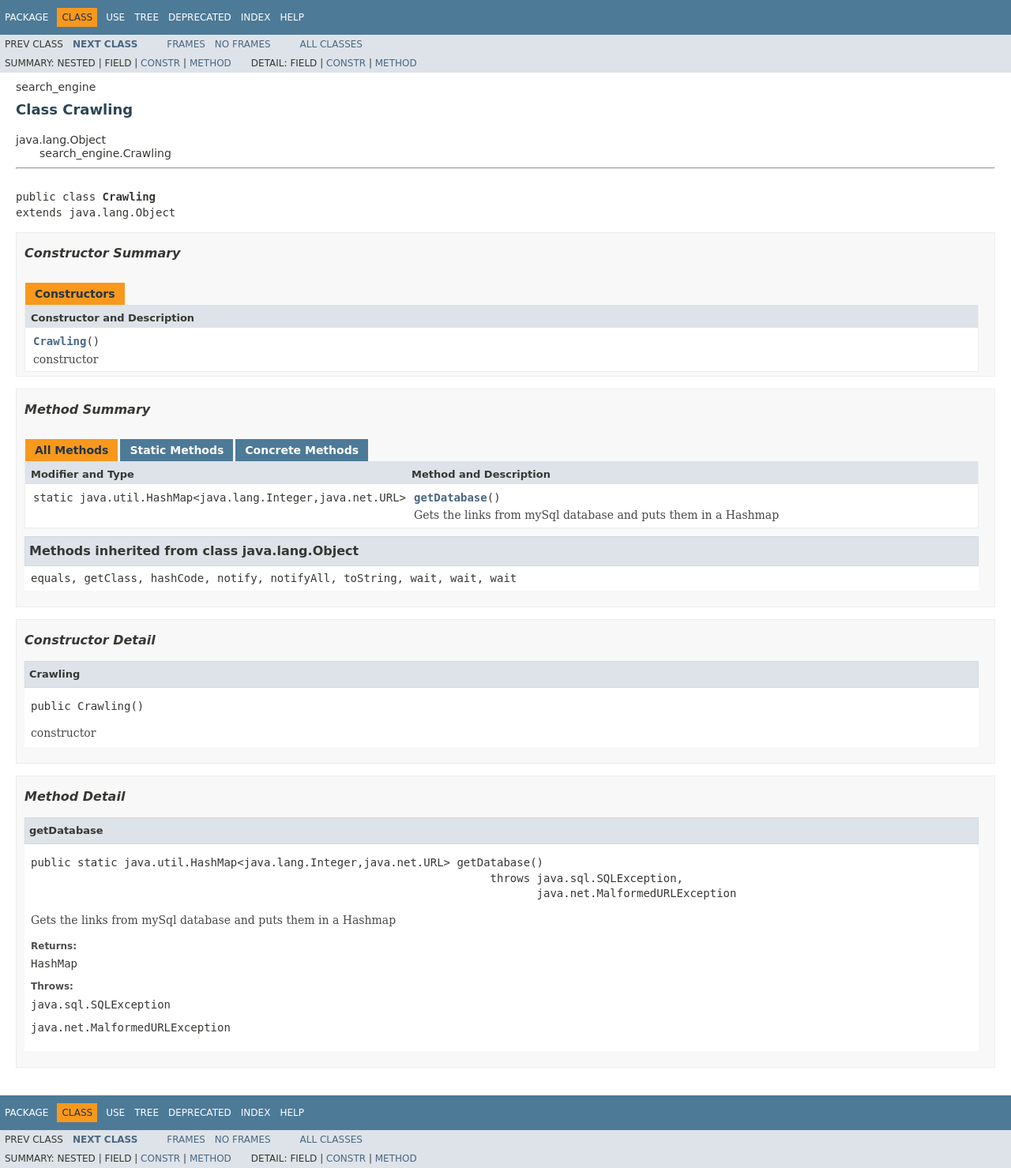
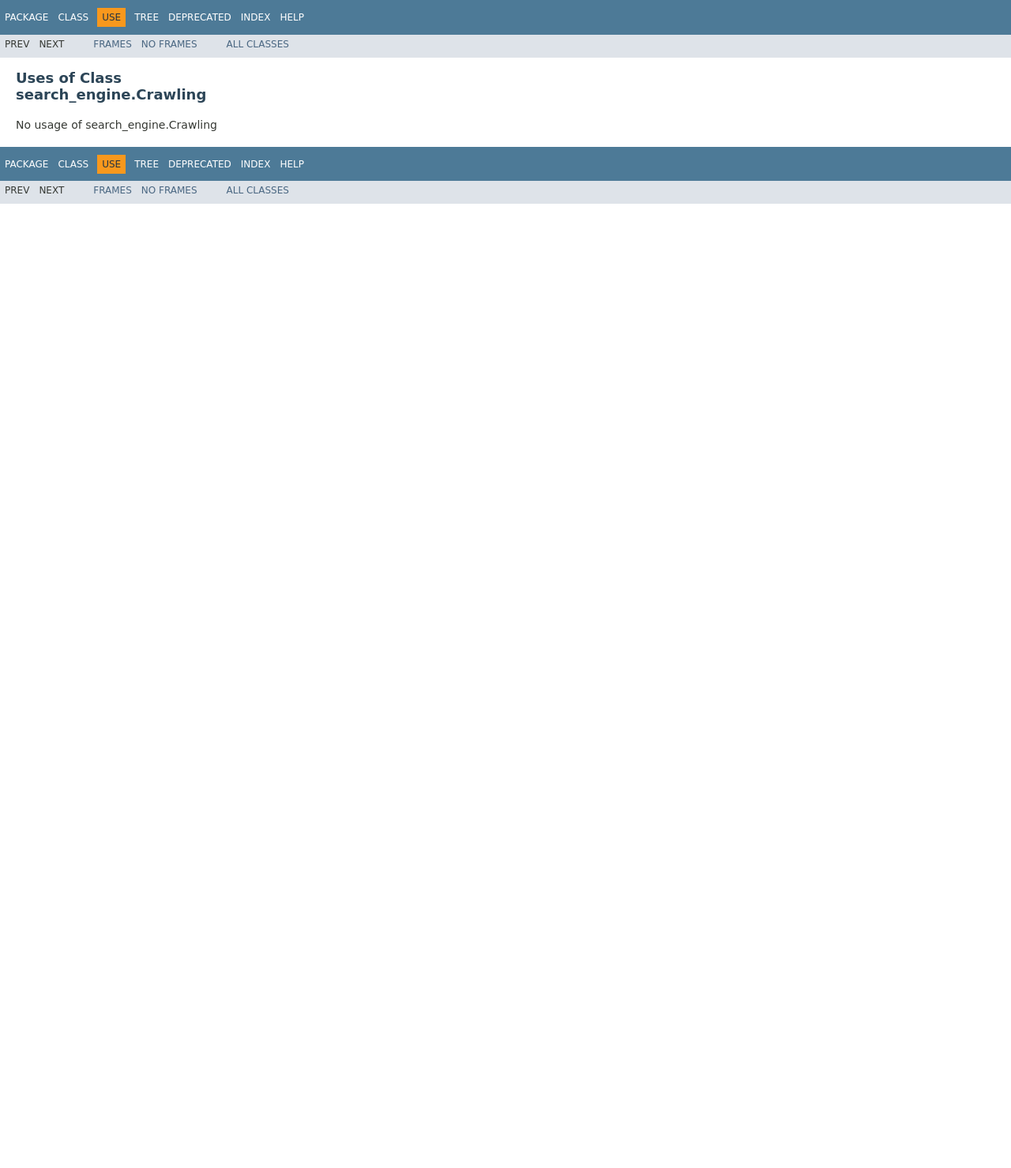
Before and after one commit to MalvinaPap/fooData, a plain HTML site: page doc/search_engine/Crawling.html in a window 1280 px wide. Shown: the whole page at 79% size. After the commit the page ends 800 px from the top, so only its background shows below. Drawn offline with Linux system fonts and the light colour scheme; a web font is replaced by a local one.

Commit message:
Add files via upload

```diff
--- a/doc/search_engine/Crawling.html
+++ b/doc/search_engine/Crawling.html
@@ -2,28 +2,22 @@
 <!-- NewPage -->
 <html lang="el">
 <head>
-<!-- Generated by javadoc (1.8.0_112) on Sat Jan 07 19:35:11 EET 2017 -->
-<title>Crawling</title>
+<!-- Generated by javadoc (1.8.0_112) on Sat Jan 07 19:35:12 EET 2017 -->
+<title>Uses of Class search_engine.Crawling</title>
 <meta name="date" content="2017-01-07">
-<link rel="stylesheet" type="text/css" href="../stylesheet.css" title="Style">
-<script type="text/javascript" src="../script.js"></script>
+<link rel="stylesheet" type="text/css" href="../../stylesheet.css" title="Style">
+<script type="text/javascript" src="../../script.js"></script>
 </head>
 <body>
 <script type="text/javascript"><!--
     try {
         if (location.href.indexOf('is-external=true') == -1) {
-            parent.document.title="Crawling";
+            parent.document.title="Uses of Class search_engine.Crawling";
         }
     }
     catch(err) {
     }
 //-->
-var methods = {"i0":9};
-var tabs = {65535:["t0","All Methods"],1:["t1","Static Methods"],8:["t4","Concrete Methods"]};
-var altColor = "altColor";
-var rowColor = "rowColor";
-var tableTab = "tableTab";
-var activeTableTab = "activeTableTab";
 </script>
 <noscript>
 <div>JavaScript is disabled on your browser.</div>
@@ -37,26 +31,26 @@ var activeTableTab = "activeTableTab";
 <!--   -->
 </a>
 <ul class="navList" title="Navigation">
-<li><a href="../search_engine/package-summary.html">Package</a></li>
-<li class="navBarCell1Rev">Class</li>
-<li><a href="class-use/Crawling.html">Use</a></li>
-<li><a href="package-tree.html">Tree</a></li>
-<li><a href="../deprecated-list.html">Deprecated</a></li>
-<li><a href="../index-files/index-1.html">Index</a></li>
-<li><a href="../help-doc.html">Help</a></li>
+<li><a href="../../search_engine/package-summary.html">Package</a></li>
+<li><a href="../../search_engine/Crawling.html" title="class in search_engine">Class</a></li>
+<li class="navBarCell1Rev">Use</li>
+<li><a href="../package-tree.html">Tree</a></li>
+<li><a href="../../deprecated-list.html">Deprecated</a></li>
+<li><a href="../../index-files/index-1.html">Index</a></li>
+<li><a href="../../help-doc.html">Help</a></li>
 </ul>
 </div>
 <div class="subNav">
 <ul class="navList">
-<li>Prev&nbsp;Class</li>
-<li><a href="../search_engine/HTMLreader.html" title="class in search_engine"><span class="typeNameLink">Next&nbsp;Class</span></a></li>
+<li>Prev</li>
+<li>Next</li>
 </ul>
 <ul class="navList">
-<li><a href="../index.html?search_engine/Crawling.html" target="_top">Frames</a></li>
+<li><a href="../../index.html?search_engine/class-use/Crawling.html" target="_top">Frames</a></li>
 <li><a href="Crawling.html" target="_top">No&nbsp;Frames</a></li>
 </ul>
 <ul class="navList" id="allclasses_navbar_top">
-<li><a href="../allclasses-noframe.html">All&nbsp;Classes</a></li>
+<li><a href="../../allclasses-noframe.html">All&nbsp;Classes</a></li>
 </ul>
 <div>
 <script type="text/javascript"><!--
@@ -70,155 +64,14 @@ var activeTableTab = "activeTableTab";
   //-->
 </script>
 </div>
-<div>
-<ul class="subNavList">
-<li>Summary:&nbsp;</li>
-<li>Nested&nbsp;|&nbsp;</li>
-<li>Field&nbsp;|&nbsp;</li>
-<li><a href="#constructor.summary">Constr</a>&nbsp;|&nbsp;</li>
-<li><a href="#method.summary">Method</a></li>
-</ul>
-<ul class="subNavList">
-<li>Detail:&nbsp;</li>
-<li>Field&nbsp;|&nbsp;</li>
-<li><a href="#constructor.detail">Constr</a>&nbsp;|&nbsp;</li>
-<li><a href="#method.detail">Method</a></li>
-</ul>
-</div>
 <a name="skip.navbar.top">
 <!--   -->
 </a></div>
 <!-- ========= END OF TOP NAVBAR ========= -->
-<!-- ======== START OF CLASS DATA ======== -->
 <div class="header">
-<div class="subTitle">search_engine</div>
-<h2 title="Class Crawling" class="title">Class Crawling</h2>
+<h2 title="Uses of Class search_engine.Crawling" class="title">Uses of Class<br>search_engine.Crawling</h2>
 </div>
-<div class="contentContainer">
-<ul class="inheritance">
-<li>java.lang.Object</li>
-<li>
-<ul class="inheritance">
-<li>search_engine.Crawling</li>
-</ul>
-</li>
-</ul>
-<div class="description">
-<ul class="blockList">
-<li class="blockList">
-<hr>
-<br>
-<pre>public class <span class="typeNameLabel">Crawling</span>
-extends java.lang.Object</pre>
-</li>
-</ul>
-</div>
-<div class="summary">
-<ul class="blockList">
-<li class="blockList">
-<!-- ======== CONSTRUCTOR SUMMARY ======== -->
-<ul class="blockList">
-<li class="blockList"><a name="constructor.summary">
-<!--   -->
-</a>
-<h3>Constructor Summary</h3>
-<table class="memberSummary" border="0" cellpadding="3" cellspacing="0" summary="Constructor Summary table, listing constructors, and an explanation">
-<caption><span>Constructors</span><span class="tabEnd">&nbsp;</span></caption>
-<tr>
-<th class="colOne" scope="col">Constructor and Description</th>
-</tr>
-<tr class="altColor">
-<td class="colOne"><code><span class="memberNameLink"><a href="../search_engine/Crawling.html#Crawling--">Crawling</a></span>()</code>
-<div class="block">constructor</div>
-</td>
-</tr>
-</table>
-</li>
-</ul>
-<!-- ========== METHOD SUMMARY =========== -->
-<ul class="blockList">
-<li class="blockList"><a name="method.summary">
-<!--   -->
-</a>
-<h3>Method Summary</h3>
-<table class="memberSummary" border="0" cellpadding="3" cellspacing="0" summary="Method Summary table, listing methods, and an explanation">
-<caption><span id="t0" class="activeTableTab"><span>All Methods</span><span class="tabEnd">&nbsp;</span></span><span id="t1" class="tableTab"><span><a href="javascript:show(1);">Static Methods</a></span><span class="tabEnd">&nbsp;</span></span><span id="t4" class="tableTab"><span><a href="javascript:show(8);">Concrete Methods</a></span><span class="tabEnd">&nbsp;</span></span></caption>
-<tr>
-<th class="colFirst" scope="col">Modifier and Type</th>
-<th class="colLast" scope="col">Method and Description</th>
-</tr>
-<tr id="i0" class="altColor">
-<td class="colFirst"><code>static java.util.HashMap&lt;java.lang.Integer,java.net.URL&gt;</code></td>
-<td class="colLast"><code><span class="memberNameLink"><a href="../search_engine/Crawling.html#getDatabase--">getDatabase</a></span>()</code>
-<div class="block">Gets the links from mySql database and puts them in a Hashmap</div>
-</td>
-</tr>
-</table>
-<ul class="blockList">
-<li class="blockList"><a name="methods.inherited.from.class.java.lang.Object">
-<!--   -->
-</a>
-<h3>Methods inherited from class&nbsp;java.lang.Object</h3>
-<code>equals, getClass, hashCode, notify, notifyAll, toString, wait, wait, wait</code></li>
-</ul>
-</li>
-</ul>
-</li>
-</ul>
-</div>
-<div class="details">
-<ul class="blockList">
-<li class="blockList">
-<!-- ========= CONSTRUCTOR DETAIL ======== -->
-<ul class="blockList">
-<li class="blockList"><a name="constructor.detail">
-<!--   -->
-</a>
-<h3>Constructor Detail</h3>
-<a name="Crawling--">
-<!--   -->
-</a>
-<ul class="blockListLast">
-<li class="blockList">
-<h4>Crawling</h4>
-<pre>public&nbsp;Crawling()</pre>
-<div class="block">constructor</div>
-</li>
-</ul>
-</li>
-</ul>
-<!-- ============ METHOD DETAIL ========== -->
-<ul class="blockList">
-<li class="blockList"><a name="method.detail">
-<!--   -->
-</a>
-<h3>Method Detail</h3>
-<a name="getDatabase--">
-<!--   -->
-</a>
-<ul class="blockListLast">
-<li class="blockList">
-<h4>getDatabase</h4>
-<pre>public static&nbsp;java.util.HashMap&lt;java.lang.Integer,java.net.URL&gt;&nbsp;getDatabase()
-                                                                     throws java.sql.SQLException,
-                                                                            java.net.MalformedURLException</pre>
-<div class="block">Gets the links from mySql database and puts them in a Hashmap</div>
-<dl>
-<dt><span class="returnLabel">Returns:</span></dt>
-<dd>HashMap<Integer,URL></dd>
-<dt><span class="throwsLabel">Throws:</span></dt>
-<dd><code>java.sql.SQLException</code></dd>
-<dd><code>java.net.MalformedURLException</code></dd>
-</dl>
-</li>
-</ul>
-</li>
-</ul>
-</li>
-</ul>
-</div>
-</div>
-<!-- ========= END OF CLASS DATA ========= -->
+<div class="classUseContainer">No usage of search_engine.Crawling</div>
 <!-- ======= START OF BOTTOM NAVBAR ====== -->
 <div class="bottomNav"><a name="navbar.bottom">
 <!--   -->
@@ -228,26 +81,26 @@ extends java.lang.Object</pre>
 <!--   -->
 </a>
 <ul class="navList" title="Navigation">
-<li><a href="../search_engine/package-summary.html">Package</a></li>
-<li class="navBarCell1Rev">Class</li>
-<li><a href="class-use/Crawling.html">Use</a></li>
-<li><a href="package-tree.html">Tree</a></li>
-<li><a href="../deprecated-list.html">Deprecated</a></li>
-<li><a href="../index-files/index-1.html">Index</a></li>
-<li><a href="../help-doc.html">Help</a></li>
+<li><a href="../../search_engine/package-summary.html">Package</a></li>
+<li><a href="../../search_engine/Crawling.html" title="class in search_engine">Class</a></li>
+<li class="navBarCell1Rev">Use</li>
+<li><a href="../package-tree.html">Tree</a></li>
+<li><a href="../../deprecated-list.html">Deprecated</a></li>
+<li><a href="../../index-files/index-1.html">Index</a></li>
+<li><a href="../../help-doc.html">Help</a></li>
 </ul>
 </div>
 <div class="subNav">
 <ul class="navList">
-<li>Prev&nbsp;Class</li>
-<li><a href="../search_engine/HTMLreader.html" title="class in search_engine"><span class="typeNameLink">Next&nbsp;Class</span></a></li>
+<li>Prev</li>
+<li>Next</li>
 </ul>
 <ul class="navList">
-<li><a href="../index.html?search_engine/Crawling.html" target="_top">Frames</a></li>
+<li><a href="../../index.html?search_engine/class-use/Crawling.html" target="_top">Frames</a></li>
 <li><a href="Crawling.html" target="_top">No&nbsp;Frames</a></li>
 </ul>
 <ul class="navList" id="allclasses_navbar_bottom">
-<li><a href="../allclasses-noframe.html">All&nbsp;Classes</a></li>
+<li><a href="../../allclasses-noframe.html">All&nbsp;Classes</a></li>
 </ul>
 <div>
 <script type="text/javascript"><!--
@@ -261,21 +114,6 @@ extends java.lang.Object</pre>
   //-->
 </script>
 </div>
-<div>
-<ul class="subNavList">
-<li>Summary:&nbsp;</li>
-<li>Nested&nbsp;|&nbsp;</li>
-<li>Field&nbsp;|&nbsp;</li>
-<li><a href="#constructor.summary">Constr</a>&nbsp;|&nbsp;</li>
-<li><a href="#method.summary">Method</a></li>
-</ul>
-<ul class="subNavList">
-<li>Detail:&nbsp;</li>
-<li>Field&nbsp;|&nbsp;</li>
-<li><a href="#constructor.detail">Constr</a>&nbsp;|&nbsp;</li>
-<li><a href="#method.detail">Method</a></li>
-</ul>
-</div>
 <a name="skip.navbar.bottom">
 <!--   -->
 </a></div>
```
